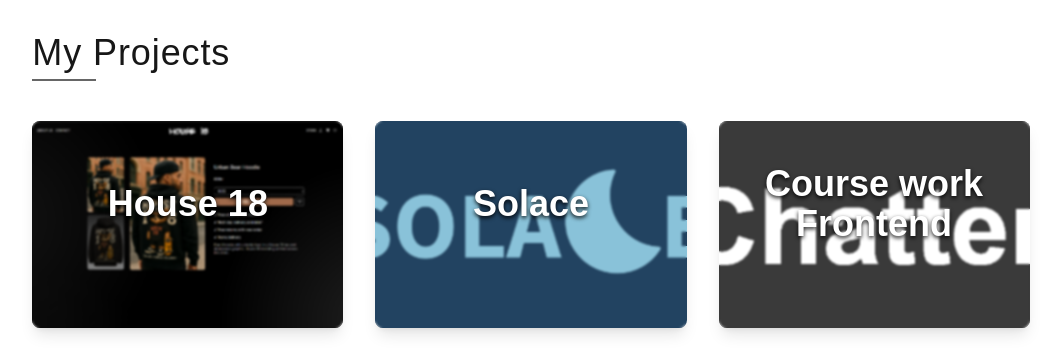
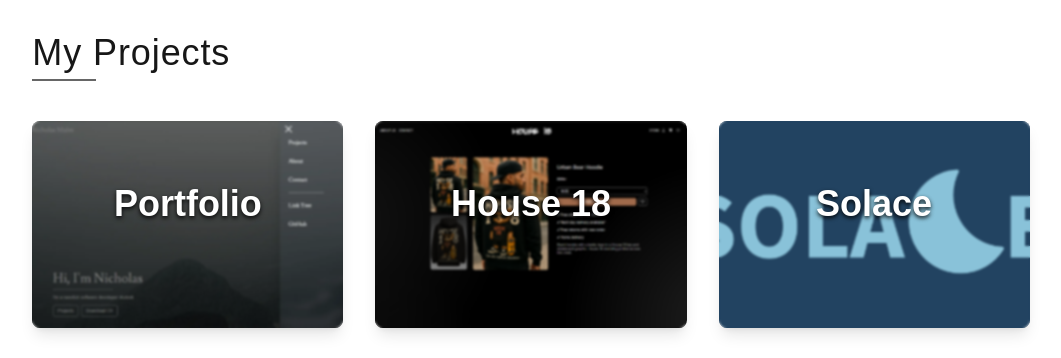
Before and after one commit to nickem00/portfolio-next, a Next.js app: page / in a window 1280 px wide. Shown: the part 900-1258 px from the top of the page, without its empty margins (109-1170 px from the left). Built offline with nearby package versions, Linux system fonts and the light colour scheme; a web font is replaced by a local one.

Commit message:
Moved Projects to data/-folder, to separate data and logic. Added this portfolio as project.

```diff
--- a/src/components/DevPort/projectsSection.tsx
+++ b/src/components/DevPort/projectsSection.tsx
@@ -3,76 +3,68 @@
 import { useState } from 'react';
 import Image from 'next/image';
 import ProjectModal from '@/components/DevPort/ProjectModal';
+import { projectData, Project } from '@/data/projects';
 
-// Define the Project type
-type Project = {
-    title: string;
-    description: string;
-    image: string;
-    github: string;
-    demo: string | null;
-    authors: string[];
-    skills: string[];
-};
 
 // Project data
-const projectData: Project[] = [
-    {
-        title: "House 18",
-        description: "House 18 is a fullstack web application built as part of a university project during the " +
-        "course Full Stack Development - DA219B at Kristianstad University. The app simulates a modern clothing " +
-        "store with user authentication, a responsive shopping experience and admin product management. Feel free to read more at " +
-        "the README on GitHub.",
-        image: "/images/House18Screenshot.png",
-        github: "https://github.com/nickem00/house-18",
-        demo: "https://house-18.vercel.app/",
-        authors: [
-            "Nicholas Malm (Me)",
-            "Hugo Nilsson",
-            "Jacob Hellgren",
-            "Pontus Havmyr"
-        ],
-        skills: ["React", "Vite", "Node.js", "Express", "MongoDB", "CSS"]
-    },
-    {
-        title: "Solace",
-        description: "Solace is a desktop application we developed during the Agile Development Methods course. " +
-        "Its purpose is to help users manage stress and anxiety by logging their mood and stress levels," +
-        " which are visualized in a dashboard. The app is built with Python and Tkinter. It was a group project" +
-        " following agile workflows from concept to final product.",
-        image: "/images/solace-logo.png",
-        github: "https://github.com/HugNil/Solace",
-        demo: null,
-        authors: [
-            "Nicholas Malm",
-            "Jacob Hellgren",
-            "Hugo Nilsson",
-            "Pontus Havmyr"
-        ],
-        skills: ["Python", "Tkinter", "MYSQL", "Agile"]
-    },
-    {
-        title: "Course work Frontend",
-        description:
-            "This is a front end assignment in the course Front End at Kristianstad University. " +
-            "We learned how to fetch data from an API. There were also a lot of focus on semantic design and responsiveness. " +
-            "Languages used were JavaScript, HTML and CSS.",
-        image: "/images/chatter-logo.png",
-        github: "https://github.com/nickem00/FrontEnd-Module2",
-        demo: "https://front-end-module2.vercel.app/",
-        authors: ["Nicholas Malm"],
-        skills: ["JavaScript", "HTML", "CSS", "API", "Responsive Design"]
-    },
-    {
-        title: "More coming...",
-        description: "No more featured projects yet. Feel free to check out my GitHub in the meantime.",
-        image: "/images/more-coming.png",
-        github: "https://github.com/nickem00/",
-        authors: [],
-        demo: null,
-        skills: []
-    }
-];
+// const projectData: Project[] = [
+//     {
+//         title: "House 18",
+//         description: "House 18 is a fullstack web application built as part of a university project during the " +
+//         "course Full Stack Development - DA219B at Kristianstad University. The app simulates a modern clothing " +
+//         "store with user authentication, a responsive shopping experience and admin product management. Feel free to read more at " +
+//         "the README on GitHub.",
+//         image: "/images/House18Screenshot.png",
+//         github: "https://github.com/nickem00/house-18",
+//         demo: "https://house-18.vercel.app/",
+//         authors: [
+//             "Nicholas Malm (Me)",
+//             "Hugo Nilsson",
+//             "Jacob Hellgren",
+//             "Pontus Havmyr"
+//         ],
+//         skills: ["React", "Vite", "Node.js", "Express", "MongoDB", "CSS"]
+//     },
+//     {
+//         title: "Solace",
+//         description: "Solace is a desktop application we developed during the Agile Development Methods course. " +
+//         "Its purpose is to help users manage stress and anxiety by logging their mood and stress levels," +
+//         " which are visualized in a dashboard. The app is built with Python and Tkinter. It was a group project" +
+//         " following agile workflows from concept to final product.",
+//         image: "/images/solace-logo.png",
+//         github: "https://github.com/HugNil/Solace",
+//         demo: null,
+//         authors: [
+//             "Nicholas Malm",
+//             "Jacob Hellgren",
+//             "Hugo Nilsson",
+//             "Pontus Havmyr"
+//         ],
+//         skills: ["Python", "Tkinter", "MYSQL", "Agile"]
+//     },
+//     {
+//         title: "Course work Frontend",
+//         description:
+//             "This is a front end assignment in the course Front End at Kristianstad University. " +
+//             "We learned how to fetch data from an API. There were also a lot of focus on semantic design and responsiveness. " +
+//             "Languages used were JavaScript, HTML and CSS.",
+//         image: "/images/chatter-logo.png",
+//         github: "https://github.com/nickem00/FrontEnd-Module2",
+//         demo: "https://front-end-module2.vercel.app/",
+//         authors: ["Nicholas Malm"],
+//         skills: ["JavaScript", "HTML", "CSS", "API", "Responsive Design"]
+//     },
+//     {
+//         title: "More coming...",
+//         description: "No more featured projects yet. Feel free to check out my GitHub in the meantime.",
+//         image: "/images/more-coming.png",
+//         github: "https://github.com/nickem00/",
+//         authors: [],
+//         demo: null,
+//         skills: []
+//     }
+// ];
+
 
 export default function ProjectsSection() {
     const [selectedProject, setSelectedProject] = useState<Project | null>(null);
--- /dev/null
+++ b/src/data/projects.ts
@@ -0,0 +1,68 @@
+// Define the Project type
+export type Project = {
+    title: string;
+    description: string;
+    image: string;
+    github: string;
+    demo: string | null;
+    authors: string[];
+    skills: string[];
+};
+
+export const projectData: Project[] = [
+    {
+        title: "Portfolio",
+        description: "A personal portfolio built with Next.js 15 (App Router) and TypeScript, showcasing my development projects as well as a separate photography gallery. Everything is designed and developed by me, with focus on modern web development, responsive design and great user experience. The site is hosted on Vercel and uses Tailwind CSS, React Icons and has a complete project structure with component library, categorization, and image gallery management. This project was built both to create a portfolio to showcase my work and to learn Next.js and Tailwind CSS.",
+        image: "/images/PortfolioThumbnail.webp",
+        github: "https://github.com/nickem00/portfolio-next",
+        demo: "https://nicholasmalm.com",
+        authors: ["Nicholas Malm (Me)"],
+        skills: ["Next.js", "React", "Tailwind CSS", "Vercel", "TypeScript"]
+    },
+    {
+        title: "House 18",
+        description: "House 18 is a fullstack web application built as part of a university project during the course Full Stack Development - DA219B at Kristianstad University. The app simulates a modern clothing store with user authentication, a responsive shopping experience and admin product management. Feel free to read more at the README on GitHub.",
+        image: "/images/House18Screenshot.png",
+        github: "https://github.com/nickem00/house-18",
+        demo: "https://house-18.vercel.app/",
+        authors: [
+            "Nicholas Malm (Me)",
+            "Hugo Nilsson",
+            "Jacob Hellgren",
+            "Pontus Havmyr"
+        ],
+        skills: ["React", "Vite", "Node.js", "Express", "MongoDB", "CSS"]
+    },
+    {
+        title: "Solace",
+        description: "Solace is a desktop application we developed during the Agile Development Methods course. Its purpose is to help users manage stress and anxiety by logging their mood and stress levels, which are visualized in a dashboard. The app is built with Python and Tkinter. It was a group project following agile workflows from concept to final product.",
+        image: "/images/solace-logo.png",
+        github: "https://github.com/HugNil/Solace",
+        demo: null,
+        authors: [
+            "Nicholas Malm",
+            "Jacob Hellgren",
+            "Hugo Nilsson",
+            "Pontus Havmyr"
+        ],
+        skills: ["Python", "Tkinter", "MYSQL", "Agile"]
+    },
+    {
+        title: "Course work Frontend",
+        description: "This is a front end assignment in the course Front End at Kristianstad University. We learned how to fetch data from an API. There were also a lot of focus on semantic design and responsiveness. Languages used were JavaScript, HTML and CSS.",
+        image: "/images/chatter-logo.png",
+        github: "https://github.com/nickem00/FrontEnd-Module2",
+        demo: "https://front-end-module2.vercel.app/",
+        authors: ["Nicholas Malm"],
+        skills: ["JavaScript", "HTML", "CSS", "API", "Responsive Design"]
+    },
+    {
+        title: "More coming...",
+        description: "No more featured projects yet. Feel free to check out my GitHub in the meantime.",
+        image: "/images/more-coming.png",
+        github: "https://github.com/nickem00/",
+        authors: [],
+        demo: null,
+        skills: []
+    }
+];
```
Also changed, not shown: public/images/PortfolioThumbnail.webp (added).
